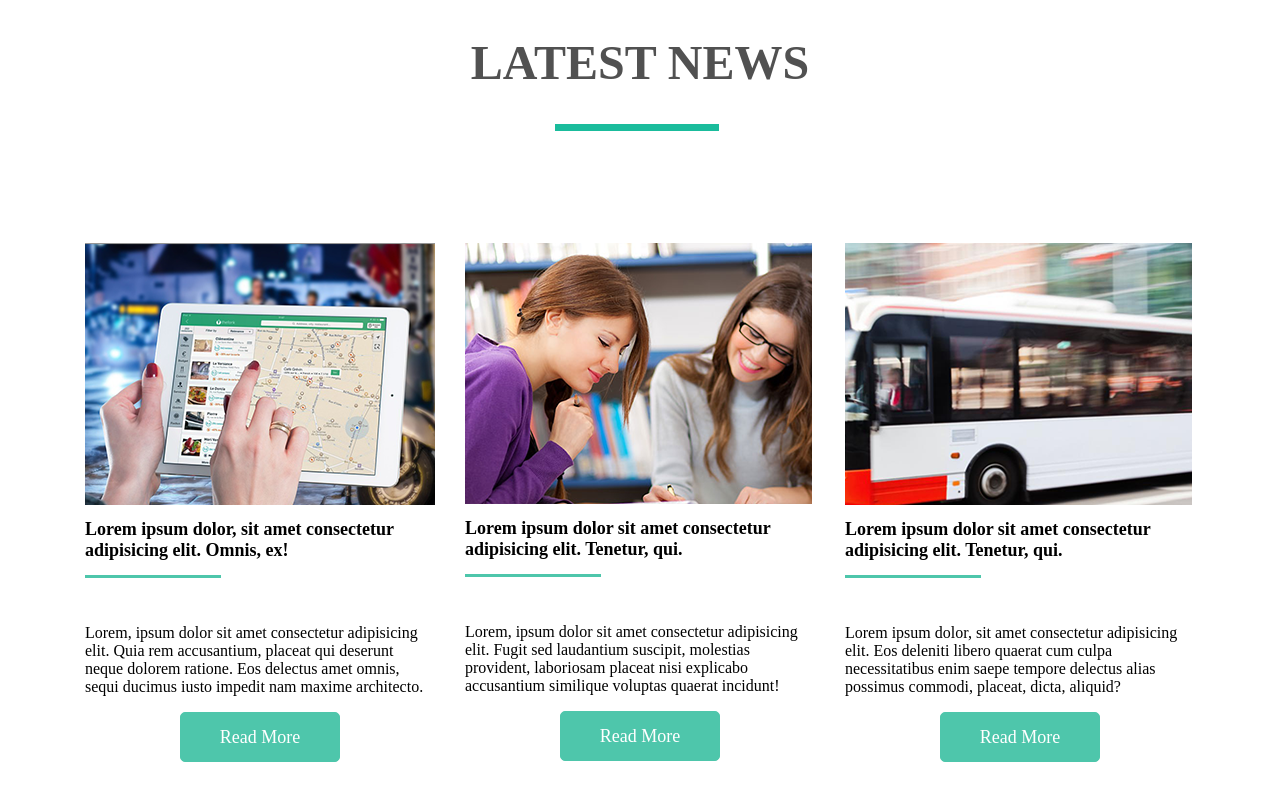
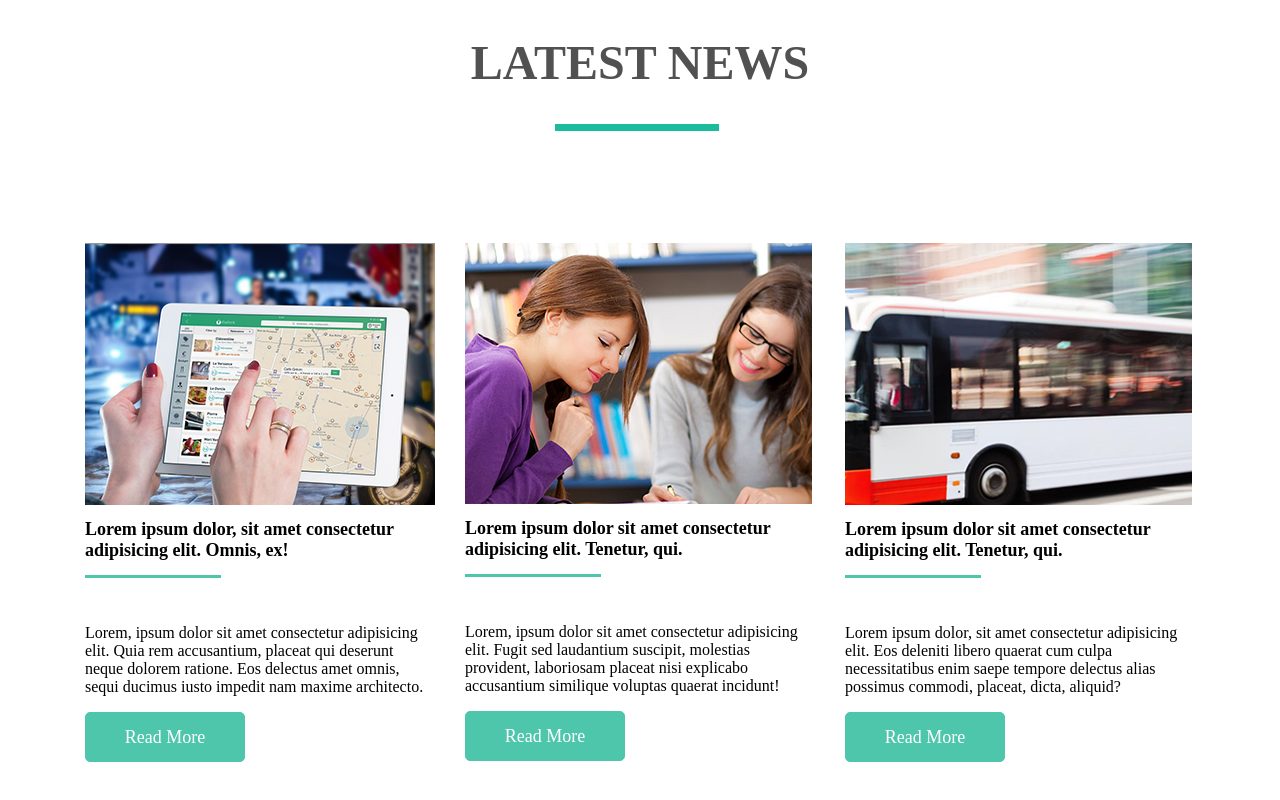
Before and after one commit to VladyslavYarovoi/goit-fe-course, a plain HTML site: page hm-04/index.html in a window 1280 px wide. Shown: the part 1231-2031 px from the top of the page. Drawn offline with Linux system fonts and the light colour scheme.

Commit message:
Update style.css

```diff
--- a/hm-04/css/style.css
+++ b/hm-04/css/style.css
@@ -281,7 +281,8 @@ h3::after {
     text-align: center;
     padding-top: 14px;
     color: white;
-    margin: 0 auto 82px;
+/*     margin: 0 auto 82px; ставит кнопку по центру родительского блока */
+    margin-bottom: 82px;
 }
 
 .last-link  {
```
